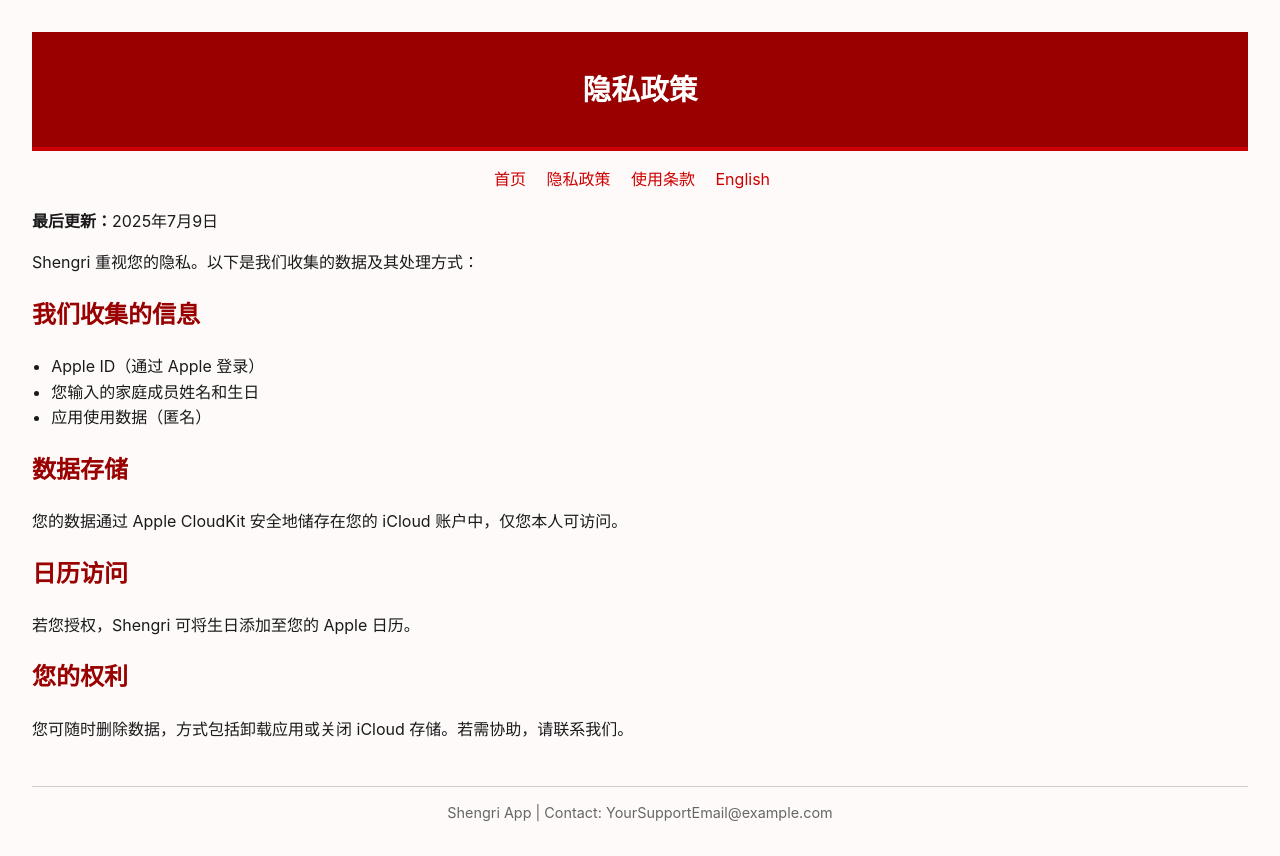
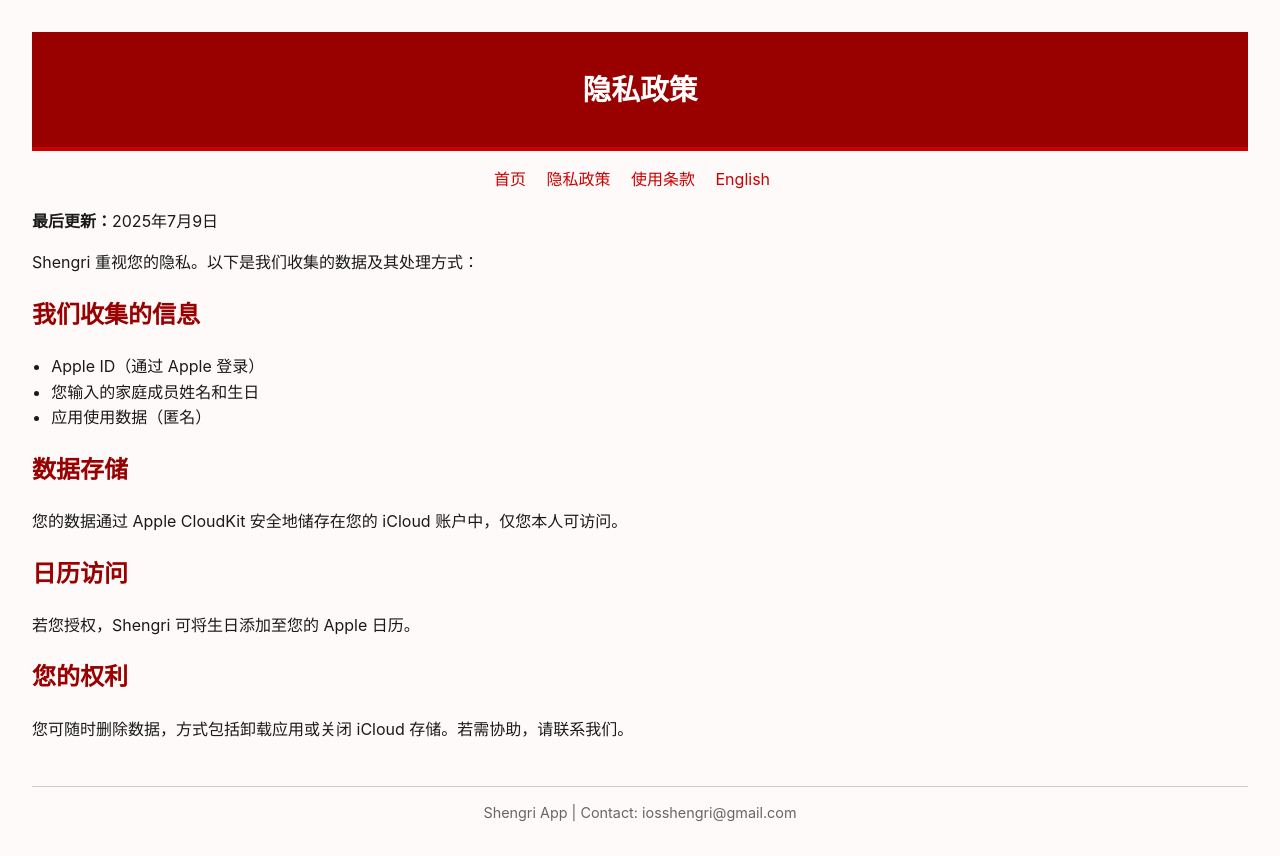
Before and after one commit to jcooper98/shengri-site, a plain HTML site: page privacy_zh.html in a window 1280 px wide. Drawn offline with Linux system fonts and the light colour scheme.

Commit message:
Update privacy_zh.html
Added suppoort email

```diff
--- a/privacy_zh.html
+++ b/privacy_zh.html
@@ -78,6 +78,6 @@
 <h2>您的权利</h2>
 <p>您可随时删除数据，方式包括卸载应用或关闭 iCloud 存储。若需协助，请联系我们。</p>
 
-    <footer>Shengri App | Contact: YourSupportEmail@example.com</footer>
+    <footer>Shengri App | Contact: iosshengri@gmail.com</footer>
 </body>
 </html>
```
